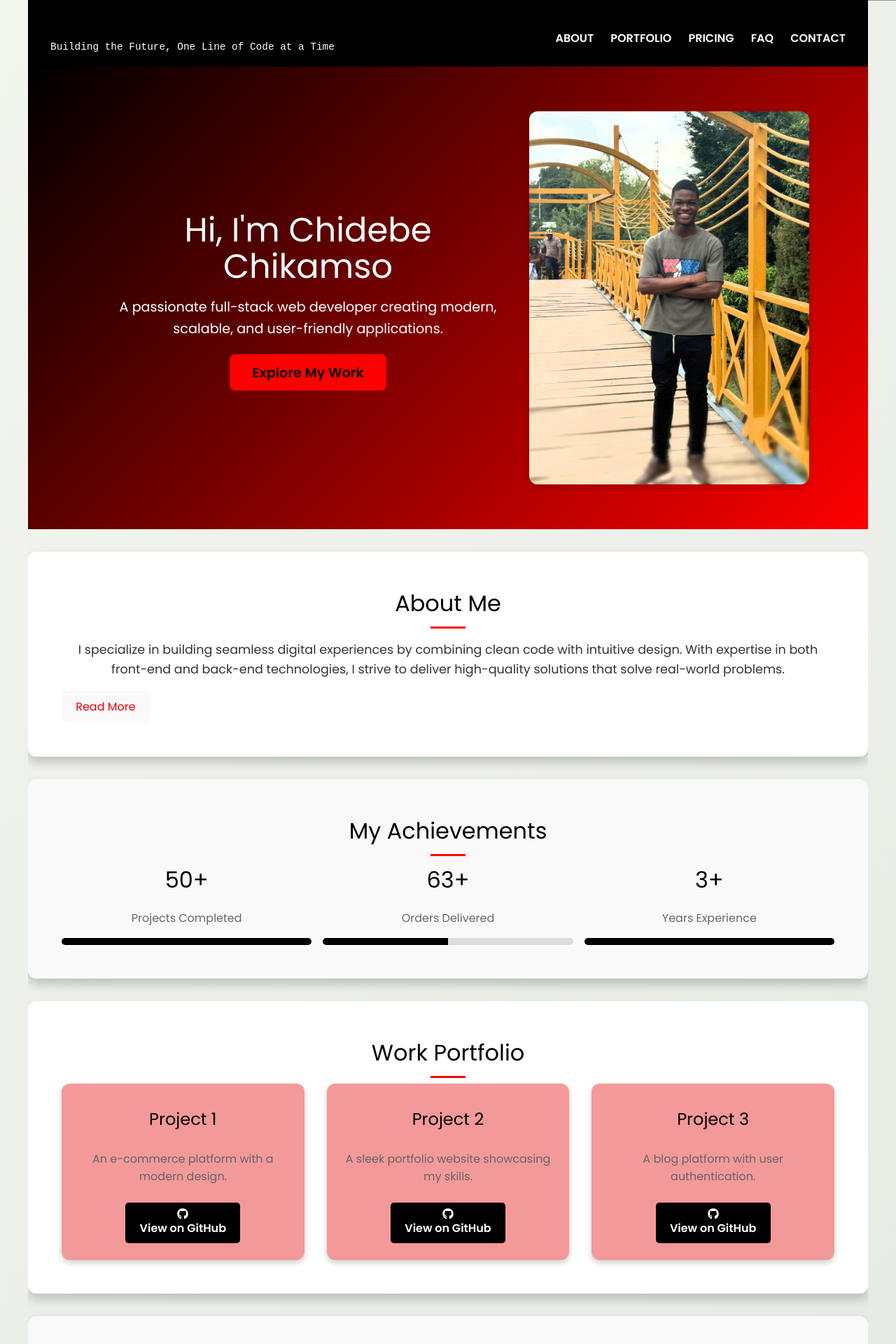
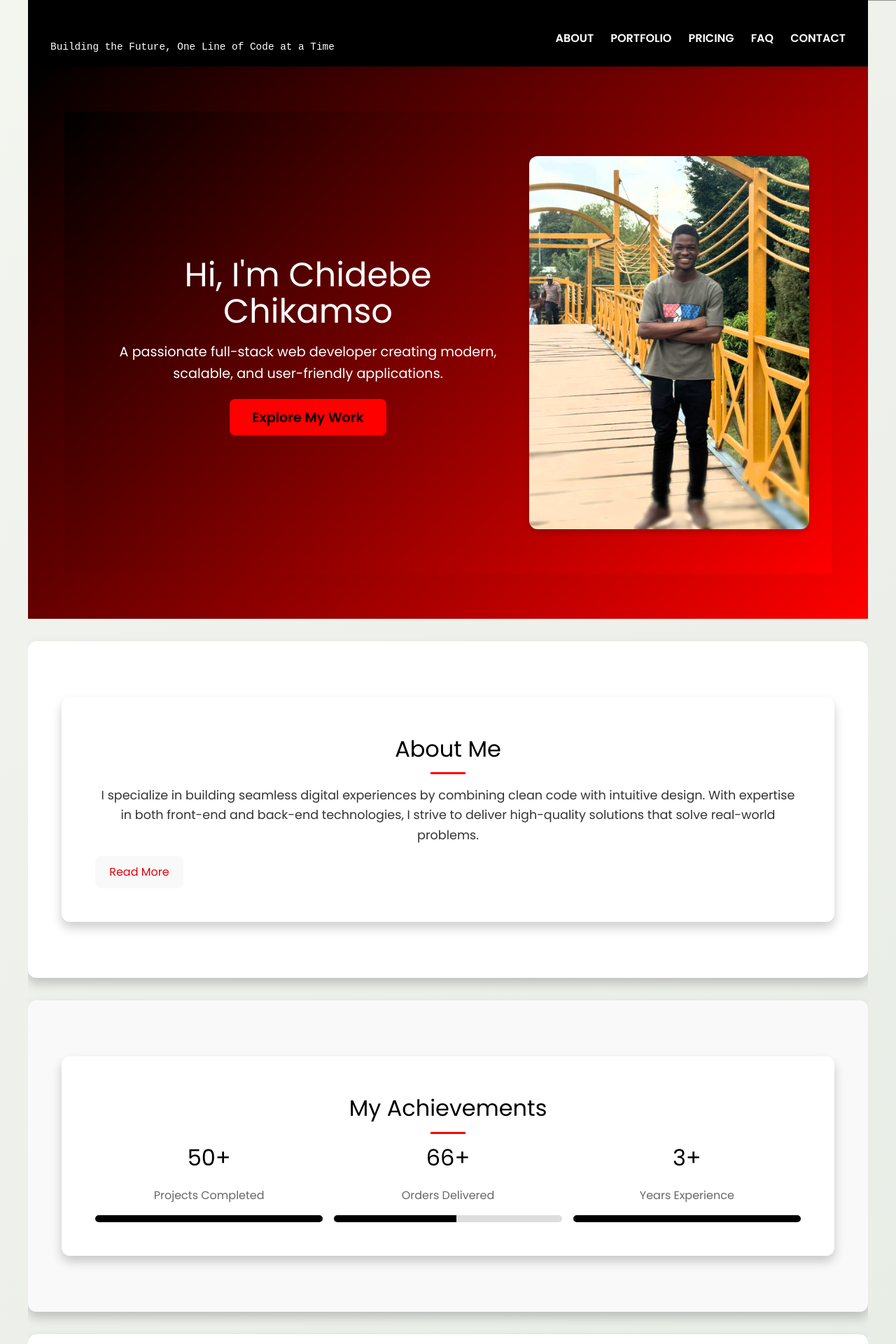
Before and after one commit to ChikamsoChidebe/react, a React (Vite) app: page / in a window 1280 px wide. Shown: the top 1920 px of the page at 70% size. Built offline with nearby package versions, Linux system fonts and the light colour scheme.

Commit message:
My framework

```diff
--- a/package.json
+++ b/package.json
@@ -14,6 +14,7 @@
  },
  "dependencies": {
   "@tailwindcss/vite": "^4.0.14",
+  "framer-motion": "^12.6.3",
   "react": "^18.3.1",
   "react-dom": "^18.3.1",
   "react-icons": "^5.5.0",
--- a/src/App.css
+++ b/src/App.css
@@ -114,6 +114,31 @@
 .fade-in-right.visible {
   opacity: 1;
   transform: translateX(0);
+}
+
+/* Initial state for fade-in effect */
+.section {
+  opacity: 0;
+  transform: translateY(30px); /* Move the section slightly down */
+  transition: opacity 0.8s ease-out, transform 0.8s ease-out; /* Smooth transition */
+}
+
+/* When the section becomes visible */
+.section.visible {
+  opacity: 1;
+  transform: translateY(0); /* Reset the position */
+}
+/* Initial state for fade-in effect */
+.fade-in {
+  opacity: 0;
+  transform: translateY(30px); /* Slight downward movement */
+  transition: opacity 0.8s ease-out, transform 0.8s ease-out; /* Smooth transition */
+}
+
+/* When the section becomes visible */
+.fade-in.visible {
+  opacity: 1;
+  transform: translateY(0); /* Reset position */
 }
 
 a {
--- a/src/App.jsx
+++ b/src/App.jsx
@@ -1,4 +1,5 @@
 import './App.css';
+import { motion } from 'framer-motion';
 import { FaGithub, FaLinkedin, FaEnvelope, FaPhone, FaStar, FaChevronDown, FaBars, FaTimes, Fa500Px, FaFacebook, FaFacebookF, FaWhatsapp } from 'react-icons/fa';
 import { useState, useEffect } from 'react';
 
@@ -10,6 +11,26 @@
   const [yearCount, setyearCount] = useState(0);
   const [isScrolled, setIsScrolled] = useState(false);
   const [menuOpen, setMenuOpen] = useState(false); // State to toggle the menu
+
+  useEffect(() => {
+    const observer = new IntersectionObserver(
+      (entries) => {
+        entries.forEach((entry) => {
+          if (entry.isIntersecting) {
+            entry.target.classList.add('visible'); // Add 'visible' class when in viewport
+          }
+        });
+      },
+      { threshold: 0.1 } // Trigger when 10% of the section is visible
+    );
+
+    const sections = document.querySelectorAll('.section');
+    sections.forEach((section) => observer.observe(section));
+
+    return () => {
+      sections.forEach((section) => observer.unobserve(section));
+    };
+  }, []);
 
   const toggleMenu = () => {
     setMenuOpen(!menuOpen);
@@ -126,7 +147,7 @@
   return (
     <div className="app">
       {/* Header with Logo and Tagline */}
-      <header className="header fade-in">
+      <header className="header fade-in ">
         <div className="logo">
           <h1>Chidebe Chikamso</h1>
           <p>Building the Future, One Line of Code at a Time</p>
@@ -181,7 +202,14 @@
       </div>
 
       {/* Landing Section */}
-      <section className="landing fade-in">
+      <motion.section
+        className="landing"
+        initial={{ opacity: 0, y: 50 }}
+        whileInView={{ opacity: 1, y: 0 }}
+        transition={{ duration: 2 }}
+        viewport={{ once: true }}
+      >
+      <section className="landing fade-in ">
         <div className="landing-content">
           <h1>Hi, I'm Chidebe Chikamso</h1>
           <p>A passionate full-stack web developer creating modern, scalable, and user-friendly applications.</p>
@@ -191,8 +219,18 @@
           <img src="me3.jpg" alt="Custom Illustration" />
         </div>
       </section>
+      </motion.section>
 
       {/* About Me Section */}
+      {/* About Me Section */}
+      <motion.section
+        id="about"
+        className="section"
+        initial={{ opacity: 0, y: 50 }}
+        whileInView={{ opacity: 1, y: 0 }}
+        transition={{ duration: 2 }}
+        viewport={{ once: true }}
+      >
       <section id="about" className="section fade-in">
         <h2>About Me</h2>
         <div className="about-content">
@@ -212,8 +250,17 @@
           </button>
         </div>
       </section>
+      </motion.section>
 
       {/* Stats Section */}
+      <motion.section
+        id="portfolio"
+        className="section"
+        initial={{ opacity: 0, y: 50 }}
+        whileInView={{ opacity: 1, y: 0 }}
+        transition={{ duration: 2 }}
+        viewport={{ once: true }}
+      >
       <section id="stats" className="section fade-in">
         <h2>My Achievements</h2>
         <div className="stats-grid">
@@ -249,6 +296,7 @@
           </div>
         </div>
       </section>
+      </motion.section>
 
       {/* Work Portfolio Section */}
     <section id="portfolio" className="section fade-in">
@@ -279,6 +327,14 @@
       </section>
 
       {/* Interactive Timeline Section */}
+      <motion.section
+        id="portfolio"
+        className="section"
+        initial={{ opacity: 0, y: 50 }}
+        whileInView={{ opacity: 1, y: 0 }}
+        transition={{ duration: 2 }}
+        viewport={{ once: true }}
+      >
       <section id="timeline" className="section fade-in">
         <h2>My Journey</h2>
         <div className="timeline">
@@ -296,8 +352,17 @@
           </div>
         </div>
       </section>
+      </motion.section>
 
         {/* Pricing Plans Section */}
+        <motion.section
+        id="portfolio"
+        className="section"
+        initial={{ opacity: 0, y: 50 }}
+        whileInView={{ opacity: 1, y: 0 }}
+        transition={{ duration: 2 }}
+        viewport={{ once: true }}
+      >
       <section id="pricing" className="section fade-in">
         <h2>Pricing Plans</h2>
         <div className="pricing-grid">
@@ -333,8 +398,16 @@
           </div>
         </div>
       </section>
-
+      </motion.section>
       {/* Testimonials Section */}
+      <motion.section
+        id="portfolio"
+        className="section"
+        initial={{ opacity: 0, y: 50 }}
+        whileInView={{ opacity: 1, y: 0 }}
+        transition={{ duration: 2 }}
+        viewport={{ once: true }}
+      >
       <section id="testimonials" className="section fade-in">
         <h2>What People Say</h2>
         <div className="reviews-grid">
@@ -361,8 +434,17 @@
           </div>
         </div>
       </section>
+      </motion.section>
 
       {/* FAQ Section */}
+      <motion.section
+        id="portfolio"
+        className="section"
+        initial={{ opacity: 0, y: 50 }}
+        whileInView={{ opacity: 1, y: 0 }}
+        transition={{ duration: 2 }}
+        viewport={{ once: true }}
+      >
       <section id="faq" className="section fade-in">
         <h2>Frequently Asked Questions</h2>
         <div className="faq">
@@ -381,6 +463,7 @@
           ))}
         </div>
       </section>
+      </motion.section>
 
       {/* Contact Section */}
       <section id="contact" className="section fade-in">
```
Also changed, not shown: 1 other file (tests, documents, lock files or other folders).
